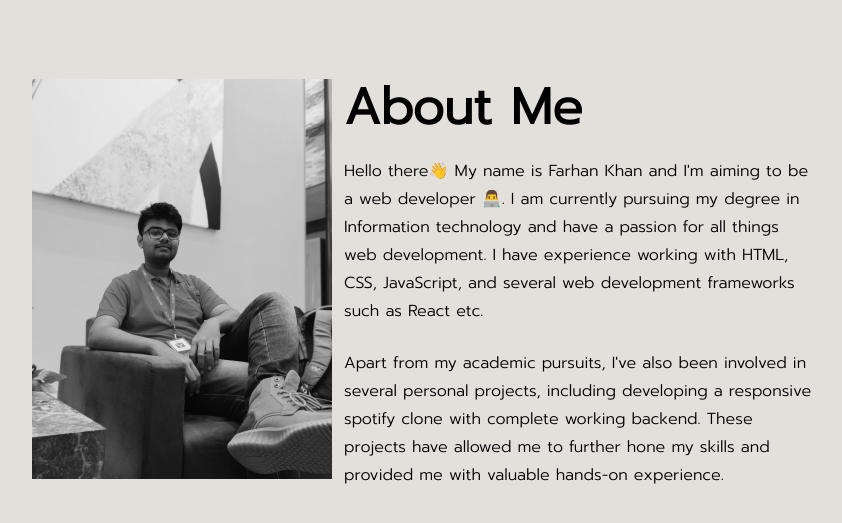
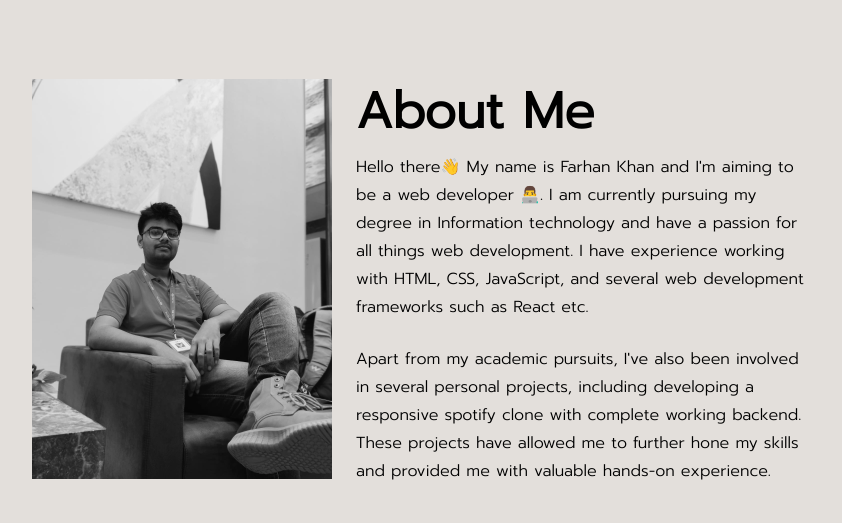
Before and after one commit to itsfarhankhan28/MyPortfolio-, a React (Create React App) app: page / in a window 1280 px wide. Shown: the part 3082-3605 px from the top of the page, without its empty margins (218-1060 px from the left). Built offline with nearby package versions, Linux system fonts and the light colour scheme; what tailwindcss-debug-screens would draw is missing.

Commit message:
style(Aboutme): changed style of about me section

```diff
--- a/src/Components/Aboutme.jsx
+++ b/src/Components/Aboutme.jsx
@@ -64,7 +64,7 @@ const Aboutme = () => {
   return (
     <>
       <div className='bg-custom-brown flex justify-center items-center xxsm:h-auto md:h-screen xxsm:pb-20 md:pb-0'>
-        <div className='lg:mx-[250px] md:mx-[50px] h-auto w-auto flex justify-center items-center lg:text-left xxsm:text-center lg:flex-row xxsm:flex-col'>
+        <div className='lg:mx-[250px] md:mx-[50px] gap-5 h-auto w-auto flex justify-center items-center lg:text-left xxsm:text-center lg:flex-row xxsm:flex-col'>
         <div className='w-[40%]'>
           <motion.img
           variants={animateImage}
@@ -88,7 +88,7 @@ const Aboutme = () => {
           variants={animatepara}
           animate="show"
           initial="hidden"
-          className='leading-7 mt-3'>Hello there👋 My name is Farhan Khan and I'm aiming to be a web developer 👨‍💻. I am currently pursuing my degree in Information technology and have a passion for all things web development. I have experience working with HTML, CSS, JavaScript, and several web development frameworks such as React etc.</motion.p>
+          className='leading-7 mt-1'>Hello there👋 My name is Farhan Khan and I'm aiming to be a web developer 👨‍💻. I am currently pursuing my degree in Information technology and have a passion for all things web development. I have experience working with HTML, CSS, JavaScript, and several web development frameworks such as React etc.</motion.p>
           <br />
           <motion.p
           variants={animatepara}
```
